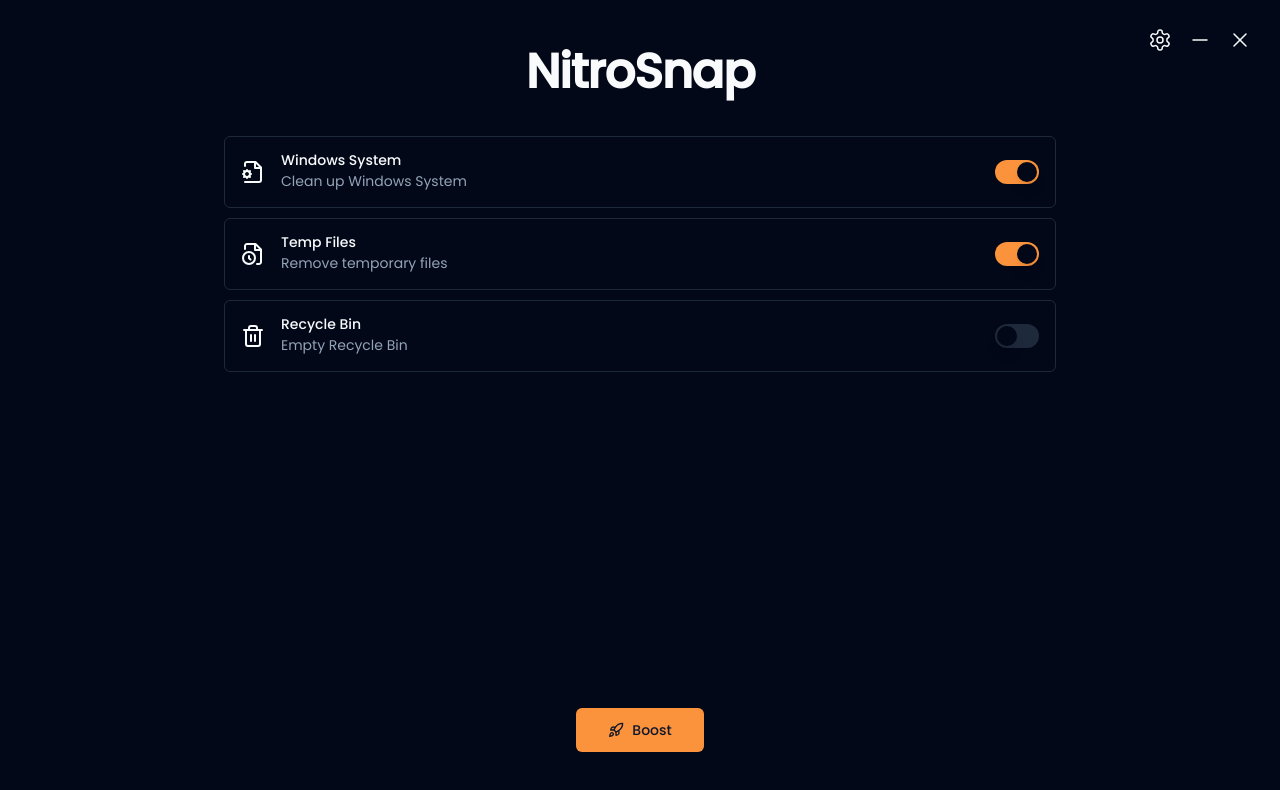
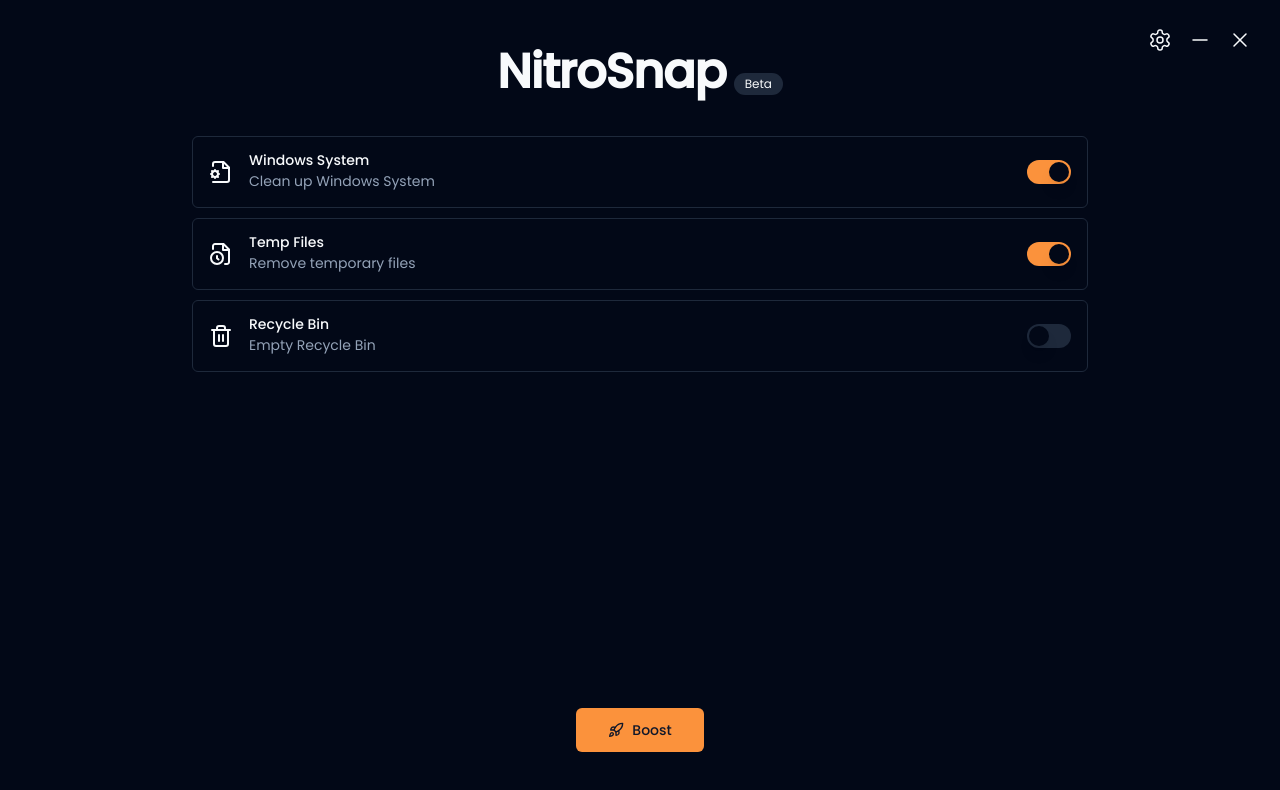
Before and after one commit to RoodyCode/NitroSnap, a Next.js app: page / in a window 1280 px wide. Shown: the top 790 px of the page. Built offline with nearby package versions, Linux system fonts and the light colour scheme.

Commit message:
added badge

```diff
--- a/app/layout.tsx
+++ b/app/layout.tsx
@@ -3,6 +3,7 @@
 import { Poppins } from 'next/font/google'
 import { Toaster } from '@/components/ui/toaster'
 import TitleBar from '@/components/TitleBar'
+import { Badge } from '@/components/ui/badge'
 
 const poppins = Poppins({ subsets: ['latin'], weight: ['400', '500', '300'] })
 
@@ -19,6 +20,9 @@
         <main className="flex flex-col gap-10 justify-between items-center h-[100vh] py-12 px-10">
           <h1 className="text-center scroll-m-20 text-4xl font-extrabold tracking-tight lg:text-5xl">
             NitroSnap
+            <Badge className="ml-2 font-normal tracking-normal" variant={'secondary'}>
+              Beta
+            </Badge>
           </h1>
           {children}
         </main>
--- a/components/BoostConfig.tsx
+++ b/components/BoostConfig.tsx
@@ -26,7 +26,7 @@
     }
   ]
   return (
-    <ScrollArea className="w-[65vw] grow">
+    <ScrollArea className="w-[70vw] grow">
       <div className="flex flex-col gap-2.5 ">
         {boostOptions.map((option, i) => (
           <BoostOption
--- /dev/null
+++ b/components/ui/badge.tsx
@@ -0,0 +1,36 @@
+import * as React from "react"
+import { cva, type VariantProps } from "class-variance-authority"
+
+import { cn } from "@/lib/utils"
+
+const badgeVariants = cva(
+  "inline-flex items-center rounded-full border px-2.5 py-0.5 text-xs font-semibold transition-colors focus:outline-none focus:ring-2 focus:ring-ring focus:ring-offset-2",
+  {
+    variants: {
+      variant: {
+        default:
+          "border-transparent bg-primary text-primary-foreground hover:bg-primary/80",
+        secondary:
+          "border-transparent bg-secondary text-secondary-foreground hover:bg-secondary/80",
+        destructive:
+          "border-transparent bg-destructive text-destructive-foreground hover:bg-destructive/80",
+        outline: "text-foreground",
+      },
+    },
+    defaultVariants: {
+      variant: "default",
+    },
+  }
+)
+
+export interface BadgeProps
+  extends React.HTMLAttributes<HTMLDivElement>,
+    VariantProps<typeof badgeVariants> {}
+
+function Badge({ className, variant, ...props }: BadgeProps) {
+  return (
+    <div className={cn(badgeVariants({ variant }), className)} {...props} />
+  )
+}
+
+export { Badge, badgeVariants }
```
